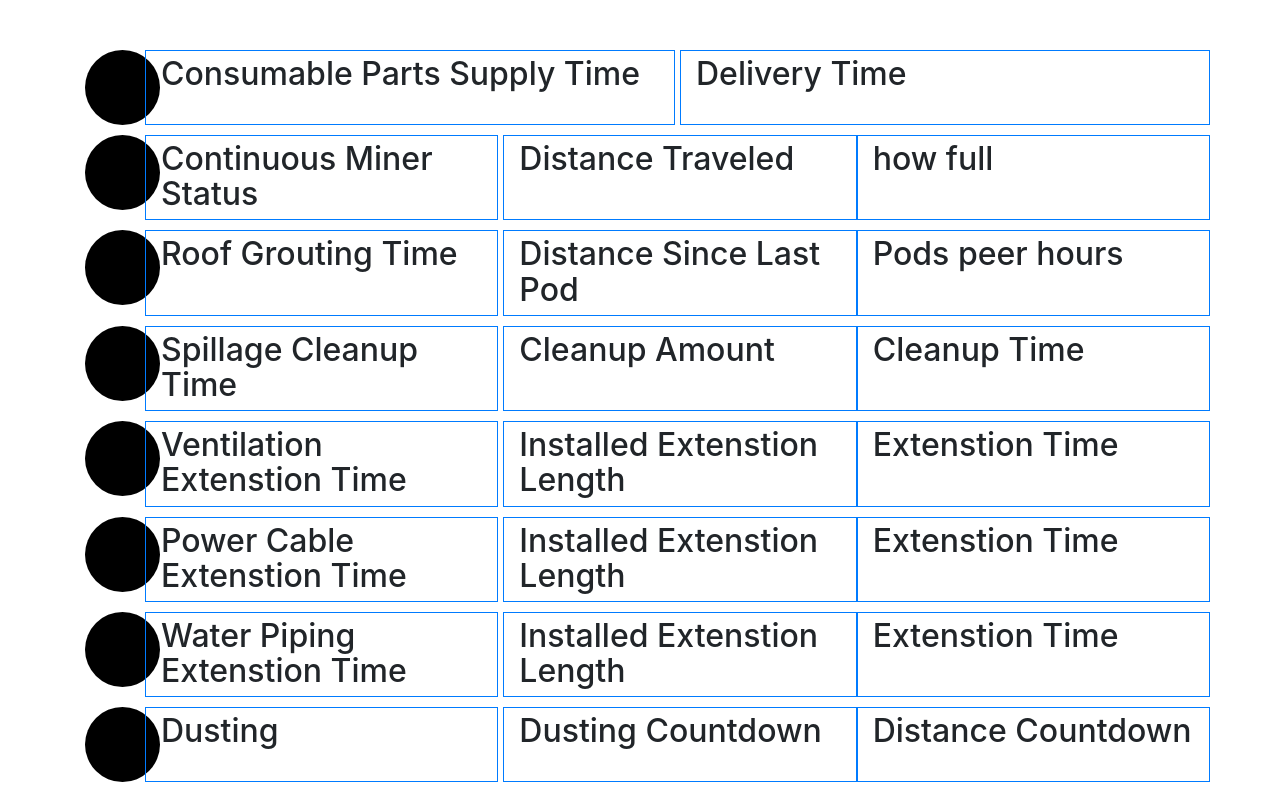
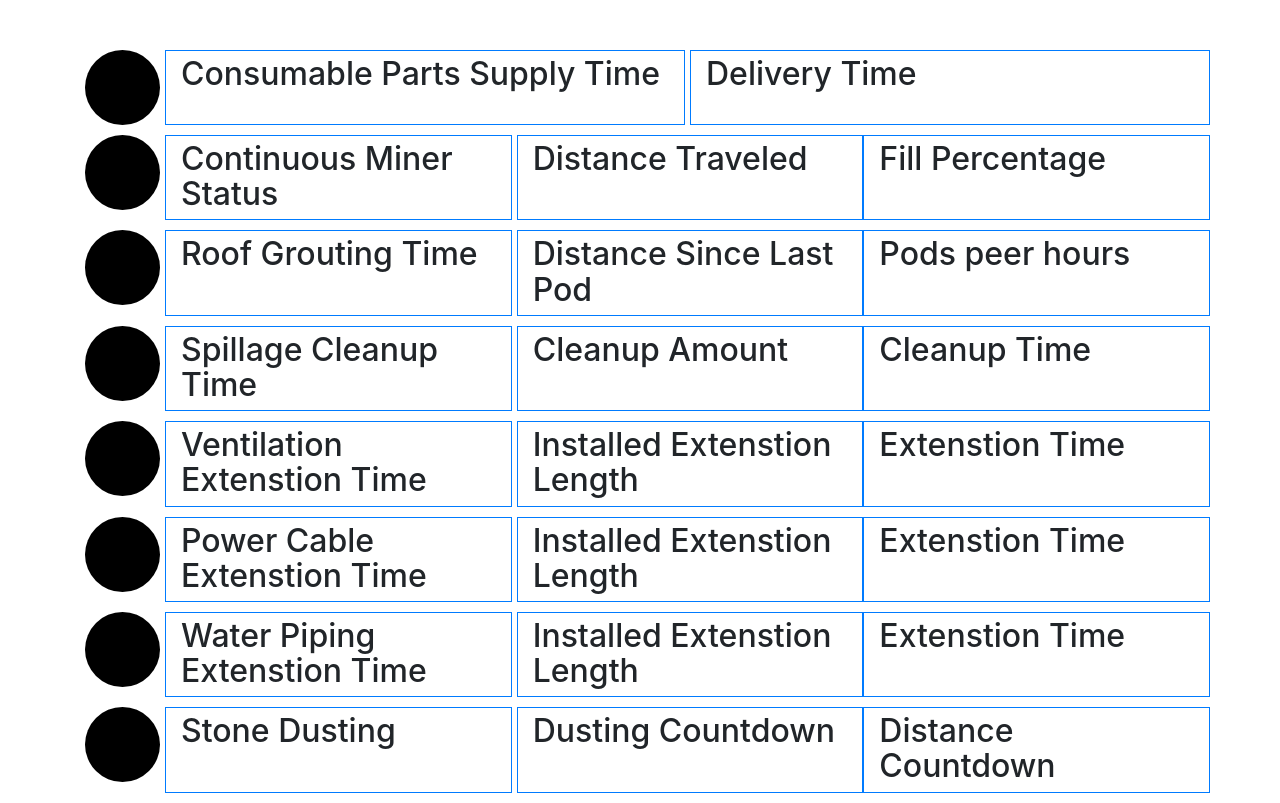
Before and after one commit to BrainIs404/unearthed-bris-2018, a CodeIgniter app: page /KanbanCanDo/ in a window 1280 px wide. Before the commit the page ends 782 px from the top, so only its background shows below. Run offline with CodeIgniter, Linux system fonts and the light colour scheme.

Commit message:
modify main.php and style.css

```diff
--- a/application/views/main.php
+++ b/application/views/main.php
@@ -2,13 +2,13 @@
 
 	<div class="row">
 
-		<div class="col col-lg-1 no-gutter status">
+		<div class="col col-lg-1 no-gutter status" id="consumable-light">
 			<img src="assets/img/Status_black.png" class="status-light rounded-circle">
 		</div>
 		<div class="col border border-primary task-label">
 			<h2>Consumable Parts Supply Time</h2>
 		</div>
-		<div class="col border border-primary">
+		<div class="col border border-primary" id="delivery-time">
 			<h2>Delivery Time</h2>
 		</div>
 
@@ -16,32 +16,32 @@
 
 	<div class="row">
 
-		<div class="col col-lg-1 no-gutter status">
+		<div class="col col-lg-1 no-gutter status" id="continuous-miner-light">
 			<img src="assets/img/Status_black.png" class="status-light rounded-circle">
 		</div>
 		<div class="col border border-primary task-label">
 			<h2>Continuous Miner Status</h2>
 		</div>
-		<div class="col border border-primary">
+		<div class="col border border-primary" id="distance-traveled">
 			<h2>Distance Traveled</h2>
 		</div>
-		<div class="col border border-primary">
-			<h2>how full</h2>
+		<div class="col border border-primary" id="fill-percentage">
+			<h2>Fill Percentage</h2>
 		</div>
 	</div>
 
 	<div class="row">
 
-		<div class="col col-lg-1 no-gutter status">
+		<div class="col col-lg-1 no-gutter status" id="grouting-light">
 			<img src="assets/img/Status_black.png" class="status-light rounded-circle">
 		</div>
 		<div class="col border border-primary task-label">
 			<h2>Roof Grouting Time</h2>
 		</div>
-		<div class="col border border-primary">
+		<div class="col border border-primary" id="last-pod-distance">
 			<h2>Distance Since Last Pod</h2>
 		</div>
-		<div class="col border border-primary">
+		<div class="col border border-primary" id="pods-per-hours">
 			<h2>Pods peer hours</h2>
 		</div>
 
@@ -49,16 +49,16 @@
 
 	<div class="row">
 
-		<div class="col col-lg-1 no-gutter status">
+		<div class="col col-lg-1 no-gutter status" id="spillage-light">
 			<img src="assets/img/Status_black.png" class="status-light rounded-circle">
 		</div>
 		<div class="col border border-primary task-label">
 			<h2>Spillage Cleanup Time</h2>
 		</div>
-		<div class="col border border-primary">
+		<div class="col border border-primary" id="cleanup-amount">
 			<h2>Cleanup Amount</h2>
 		</div>
-		<div class="col border border-primary">
+		<div class="col border border-primary" id="cleanup-time">
 			<h2>Cleanup Time</h2>
 		</div>
 
@@ -66,16 +66,16 @@
 
 	<div class="row">
 
-		<div class="col col-lg-1 no-gutter status">
+		<div class="col col-lg-1 no-gutter status" id="ventilation-light">
 			<img src="assets/img/Status_black.png" class="status-light rounded-circle">
 		</div>
 		<div class="col border border-primary task-label">
 			<h2>Ventilation Extenstion Time</h2>
 		</div>
-		<div class="col border border-primary">
+		<div class="col border border-primary" id="ventilation-length">
 			<h2>Installed Extenstion Length</h2>
 		</div>
-		<div class="col border border-primary">
+		<div class="col border border-primary" id="ventilation-time">
 			<h2>Extenstion Time</h2>
 		</div>
 
@@ -83,16 +83,16 @@
 
 	<div class="row">
 
-		<div class="col col-lg-1 no-gutter status">
+		<div class="col col-lg-1 no-gutter status" id="power-cable-light">
 			<img src="assets/img/Status_black.png" class="status-light rounded-circle">
 		</div>
 		<div class="col border border-primary task-label">
 			<h2>Power Cable Extenstion Time</h2>
 		</div>
-		<div class="col border border-primary">
+		<div class="col border border-primary" id="power-cable-length">
 			<h2>Installed Extenstion Length</h2>
 		</div>
-		<div class="col border border-primary">
+		<div class="col border border-primary" id="power-cable-time">
 			<h2>Extenstion Time</h2>
 		</div>
 
@@ -100,16 +100,16 @@
 
 	<div class="row">
 
-		<div class="col col-lg-1 no-gutter status">
+		<div class="col col-lg-1 no-gutter status" id="water-pipe-light">
 			<img src="assets/img/Status_black.png" class="status-light rounded-circle">
 		</div>
 		<div class="col border border-primary task-label">
 			<h2>Water Piping Extenstion Time</h2>
 		</div>
-		<div class="col border border-primary">
+		<div class="col border border-primary" id="water-pipe-length">
 			<h2>Installed Extenstion Length</h2>
 		</div>
-		<div class="col border border-primary">
+		<div class="col border border-primary" id="water-pipe-time">
 			<h2>Extenstion Time</h2>
 		</div>
 
@@ -117,16 +117,16 @@
 
 	<div class="row">
 
-		<div class="col col-lg-1 no-gutter status">
+		<div class="col col-lg-1 no-gutter status" id="dusting-light">
 			<img src="assets/img/Status_black.png" class="status-light rounded-circle">
 		</div>
 		<div class="col border border-primary task-label">
-			<h2>Dusting</h2>
+			<h2>Stone Dusting</h2>
 		</div>
-		<div class="col border border-primary">
+		<div class="col border border-primary" id="dusting-countdown">
 			<h2>Dusting Countdown</h2>
 		</div>
-		<div class="col border border-primary">
+		<div class="col border border-primary" id="distance-countdown">
 			<h2>Distance Countdown</h2>
 		</div>
 
--- a/assets/css/style.css
+++ b/assets/css/style.css
@@ -18,7 +18,6 @@ h2 {
 }
 
 .task-label {
-  margin-left: -20px;
   margin-right: 5px;
 }
 
```
